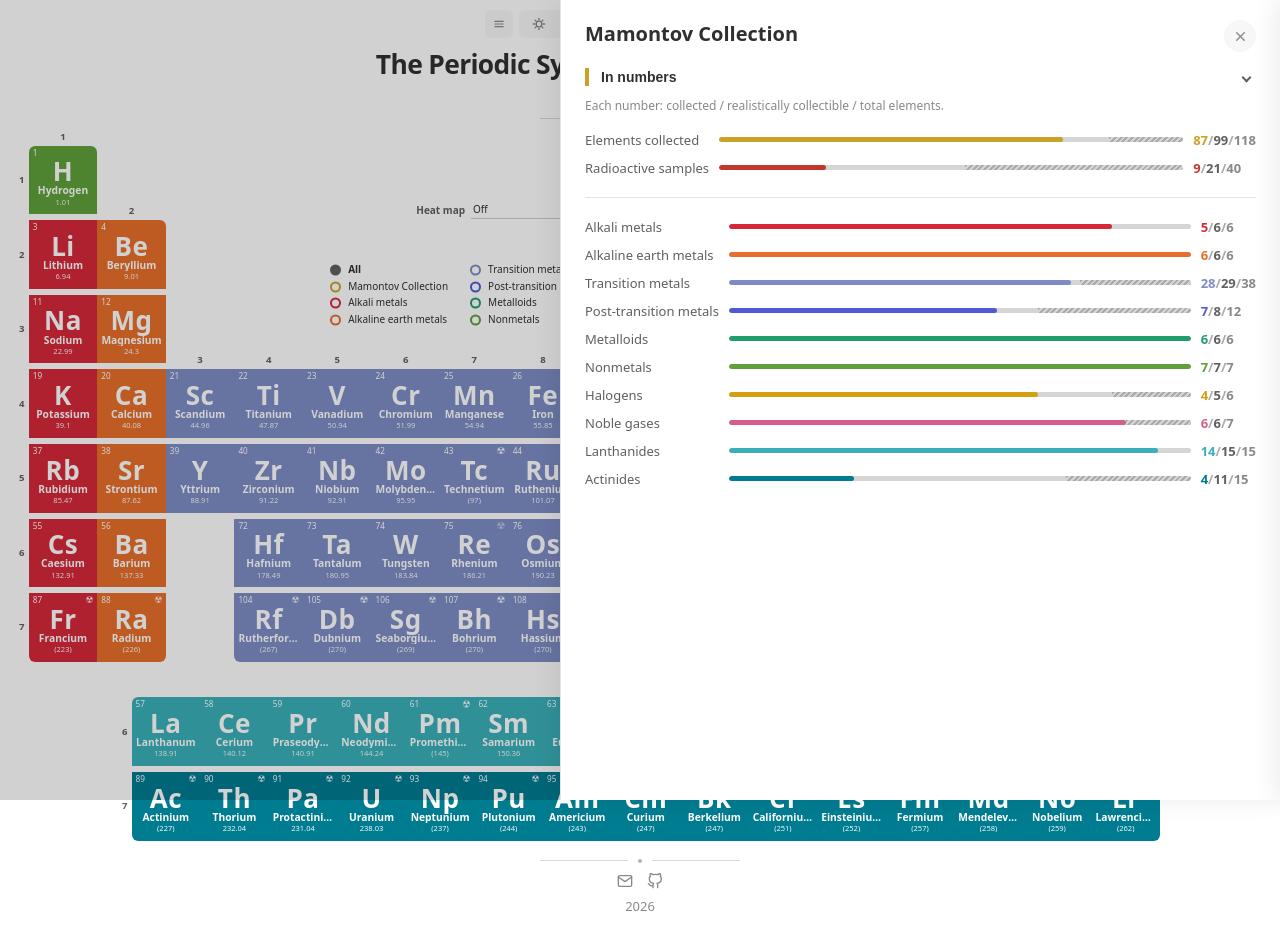
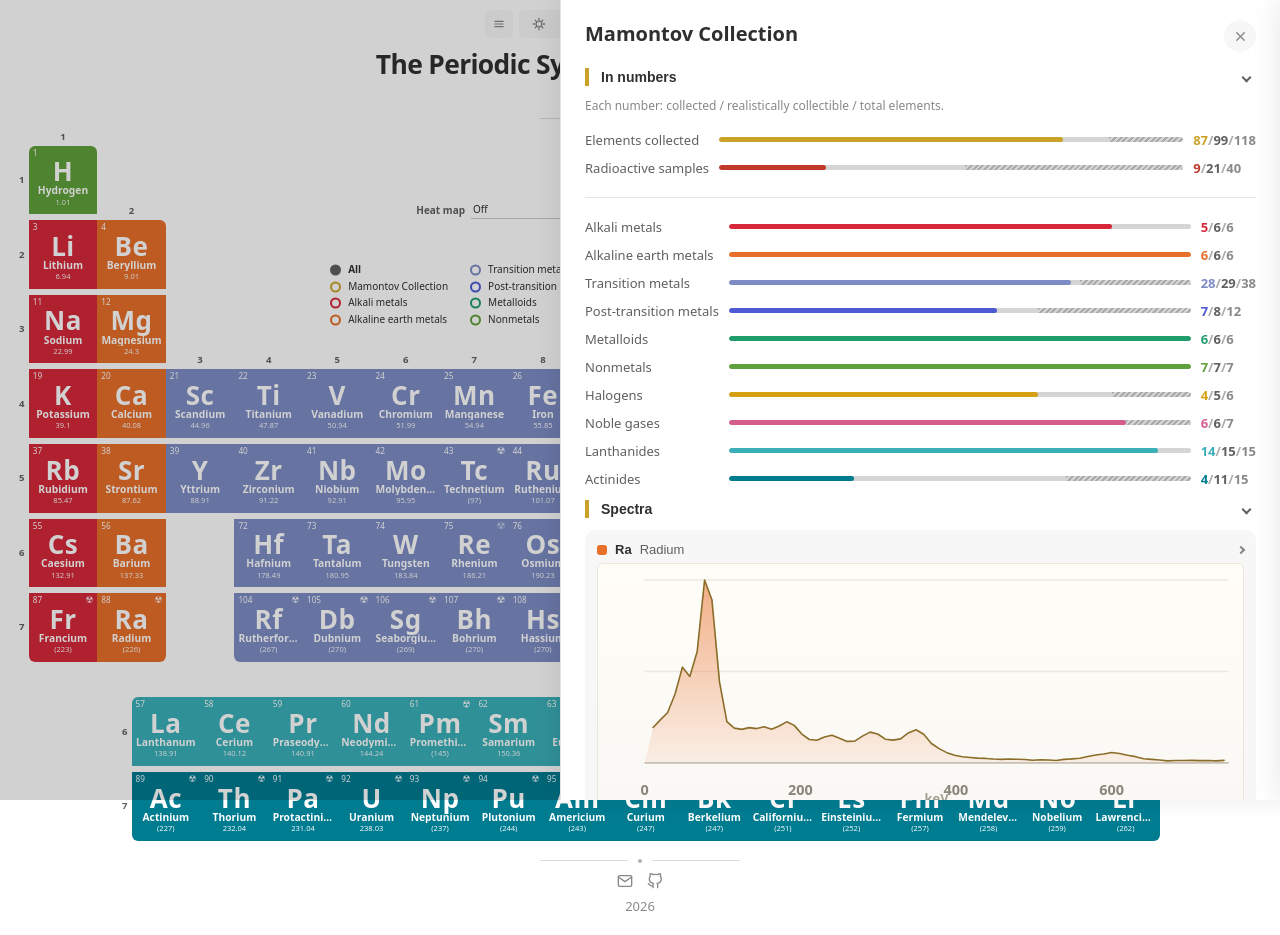
Before and after one commit to dmamontov/periodic-table, a Vue app: page /collection in a window 1280 px wide. Built offline with nearby package versions, Linux system fonts and the light colour scheme; a small style sheet from the web is missing.

Commit message:
Add a 'Spectra' section to the collection sidebar
A list of elements with gamma spectra: colored element badge + name
(click opens the element card), with the same spectrum chart as on the
element card underneath, plus an XML download link.

```diff
--- a/src/components/CollectionPanel.vue
+++ b/src/components/CollectionPanel.vue
@@ -3,9 +3,12 @@ import { computed, ref } from 'vue'
 import { useRoute, useRouter } from 'vue-router'
 import { useLocale } from '../locales'
 import { computeCollectionStats } from '../utils/collectionStats'
+import { elements, getElementRouteSymbol } from '../data'
+import CollectionGammaSpectrum from './CollectionGammaSpectrum.vue'
 
 const COLLECTED_COLOR = '#c9a227'
 const RADIOACTIVE_COLOR = 'var(--color-error)'
+const SPECTRA_COLOR = '#c9a227'
 
 const route = useRoute()
 const router = useRouter()
@@ -14,6 +17,13 @@ const { messages, tLegend, collectionName } = useLocale()
 const isOpen = computed(() => route.name === 'collection')
 const stats = computeCollectionStats()
 const sectionCollapsed = ref(false)
+const spectraCollapsed = ref(false)
+
+const spectrumElements = elements.flatMap((el) => {
+  const spectrumId = el.collection?.spectrum
+  if (!spectrumId) return []
+  return [{ symbol: el.symbol, routeSymbol: getElementRouteSymbol(el.symbol), color: el.color, spectrumId }]
+})
 
 function percentOf(part: number, total: number): number {
   return total === 0 ? 0 : Math.round((part / total) * 100)
@@ -21,6 +31,10 @@ function percentOf(part: number, total: number): number {
 
 function close() {
   void router.push({ name: 'home' })
+}
+
+function openElement(symbol: string) {
+  void router.push({ name: 'element', params: { symbol } })
 }
 </script>
 
@@ -161,6 +175,46 @@ function close() {
                   </span>
                   <span class="collection-panel__row-value"><span :style="{ color: cat.color }">{{ cat.collected }}</span><span class="collection-panel__row-value-sep">/</span><span class="collection-panel__row-value-mid">{{ cat.collectible }}</span><span class="collection-panel__row-value-sep">/</span><span class="collection-panel__row-value-total">{{ cat.total }}</span></span>
                 </div>
+              </div>
+            </div>
+          </section>
+
+          <section
+            v-if="spectrumElements.length"
+            class="collection-panel__section"
+            :class="{ 'collection-panel__section--collapsed': spectraCollapsed }"
+          >
+            <button
+              type="button"
+              class="collection-panel__section-title"
+              :style="{ borderColor: SPECTRA_COLOR }"
+              :aria-expanded="!spectraCollapsed"
+              @click="spectraCollapsed = !spectraCollapsed"
+            >
+              <span>{{ messages.collectionPanel.spectraSectionTitle }}</span>
+              <span class="collection-panel__section-chevron" aria-hidden="true" />
+            </button>
+
+            <div v-show="!spectraCollapsed" class="collection-panel__spectra-list">
+              <div
+                v-for="item in spectrumElements"
+                :key="item.symbol"
+                class="collection-panel__spectrum-card"
+              >
+                <button
+                  type="button"
+                  class="collection-panel__spectrum-header"
+                  @click="openElement(item.routeSymbol)"
+                >
+                  <span
+                    class="collection-panel__spectrum-swatch"
+                    :style="{ backgroundColor: item.color }"
+                  />
+                  <span class="collection-panel__spectrum-symbol">{{ item.symbol }}</span>
+                  <span class="collection-panel__spectrum-name">{{ messages.elements[item.symbol] }}</span>
+                  <span class="collection-panel__spectrum-arrow" aria-hidden="true" />
+                </button>
+                <CollectionGammaSpectrum :spectrum-id="item.spectrumId" :accent-color="item.color" />
               </div>
             </div>
           </section>
@@ -397,6 +451,69 @@ function close() {
   transform: rotate(-45deg);
 }
 
+.collection-panel__spectra-list {
+  display: flex;
+  flex-direction: column;
+  gap: 14px;
+}
+
+.collection-panel__spectrum-card {
+  padding: 12px;
+  border-radius: 10px;
+  background: var(--color-bg-muted);
+}
+
+.collection-panel__spectrum-header {
+  display: flex;
+  align-items: center;
+  gap: 8px;
+  width: 100%;
+  margin: 0;
+  padding: 0;
+  border: none;
+  background: none;
+  cursor: pointer;
+  text-align: left;
+}
+
+.collection-panel__spectrum-swatch {
+  flex-shrink: 0;
+  width: 10px;
+  height: 10px;
+  border-radius: 3px;
+}
+
+.collection-panel__spectrum-symbol {
+  flex-shrink: 0;
+  font-size: 13px;
+  font-weight: 700;
+  color: var(--color-text);
+}
+
+.collection-panel__spectrum-name {
+  flex: 1 1 auto;
+  min-width: 0;
+  overflow: hidden;
+  text-overflow: ellipsis;
+  white-space: nowrap;
+  font-size: 13px;
+  color: var(--color-text-secondary);
+  transition: color 0.15s ease;
+}
+
+.collection-panel__spectrum-header:hover .collection-panel__spectrum-name {
+  color: var(--color-text);
+}
+
+.collection-panel__spectrum-arrow {
+  flex-shrink: 0;
+  width: 6px;
+  height: 6px;
+  border-right: 2px solid var(--color-text-tertiary);
+  border-bottom: 2px solid var(--color-text-tertiary);
+  transform: rotate(-45deg);
+}
+
 @media (max-width: 900px) {
   .collection-panel {
     width: 100vw;
--- a/src/locales/lang/en.ts
+++ b/src/locales/lang/en.ts
@@ -17,6 +17,7 @@ const messages: LocaleMessages = {
   },
   "collectionPanel": {
     "sectionTitle": "In numbers",
+    "spectraSectionTitle": "Spectra",
     "close": "Close",
     "statCollected": "Elements collected",
     "statRadioactive": "Radioactive samples",
--- a/src/locales/lang/ru.ts
+++ b/src/locales/lang/ru.ts
@@ -17,6 +17,7 @@ const messages: LocaleMessages = {
   },
   "collectionPanel": {
     "sectionTitle": "В цифрах",
+    "spectraSectionTitle": "Спектры",
     "close": "Закрыть",
     "statCollected": "Собрано элементов",
     "statRadioactive": "Радиоактивных образцов",
--- a/src/locales/lang/zh.ts
+++ b/src/locales/lang/zh.ts
@@ -17,6 +17,7 @@ const messages: LocaleMessages = {
   },
   "collectionPanel": {
     "sectionTitle": "数据一览",
+    "spectraSectionTitle": "能谱",
     "close": "关闭",
     "statCollected": "已收集元素",
     "statRadioactive": "放射性样品",
--- a/src/locales/types.ts
+++ b/src/locales/types.ts
@@ -39,6 +39,7 @@ export interface LocaleMessages {
   }
   collectionPanel: {
     sectionTitle: string
+    spectraSectionTitle: string
     close: string
     statCollected: string
     statRadioactive: string
```
